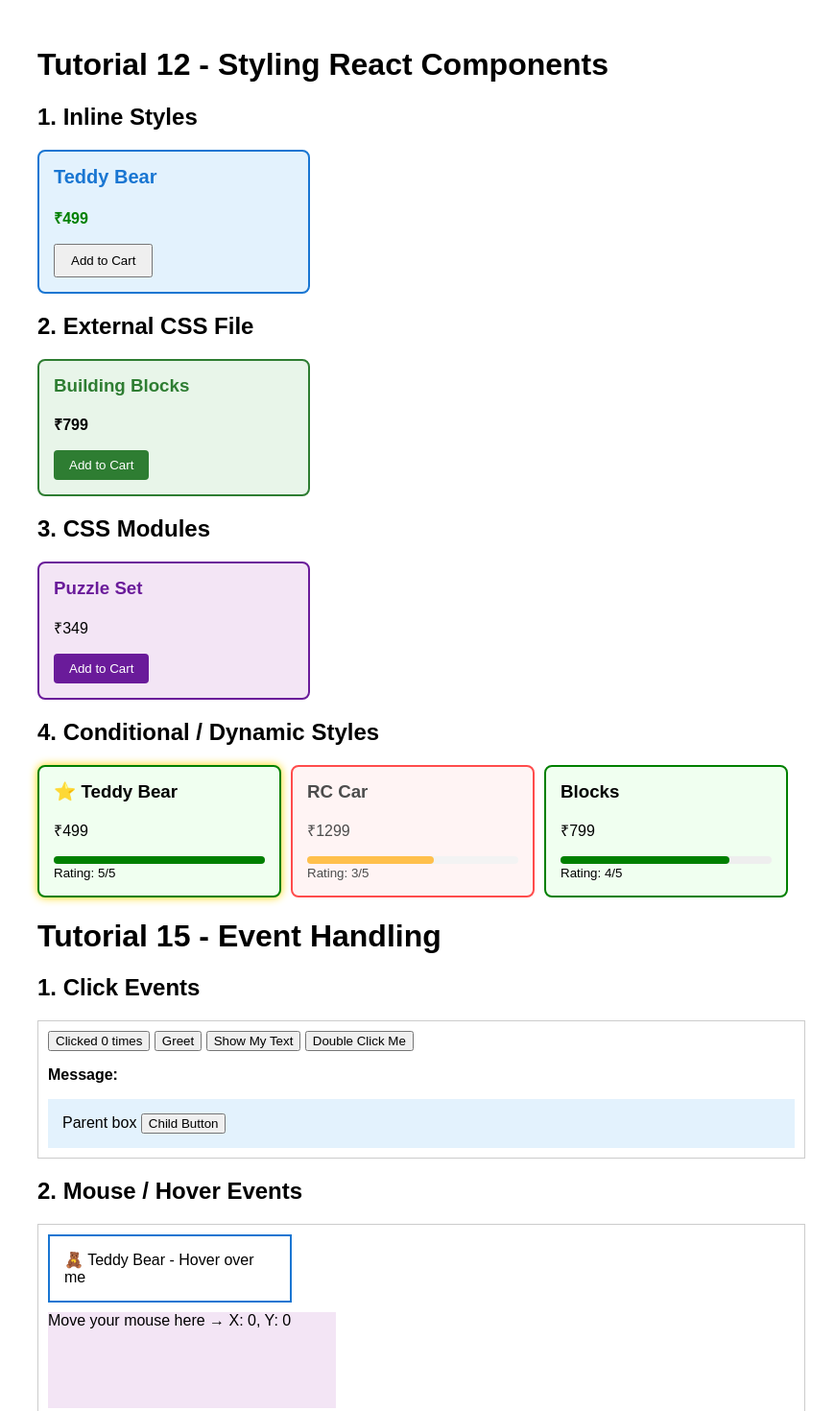
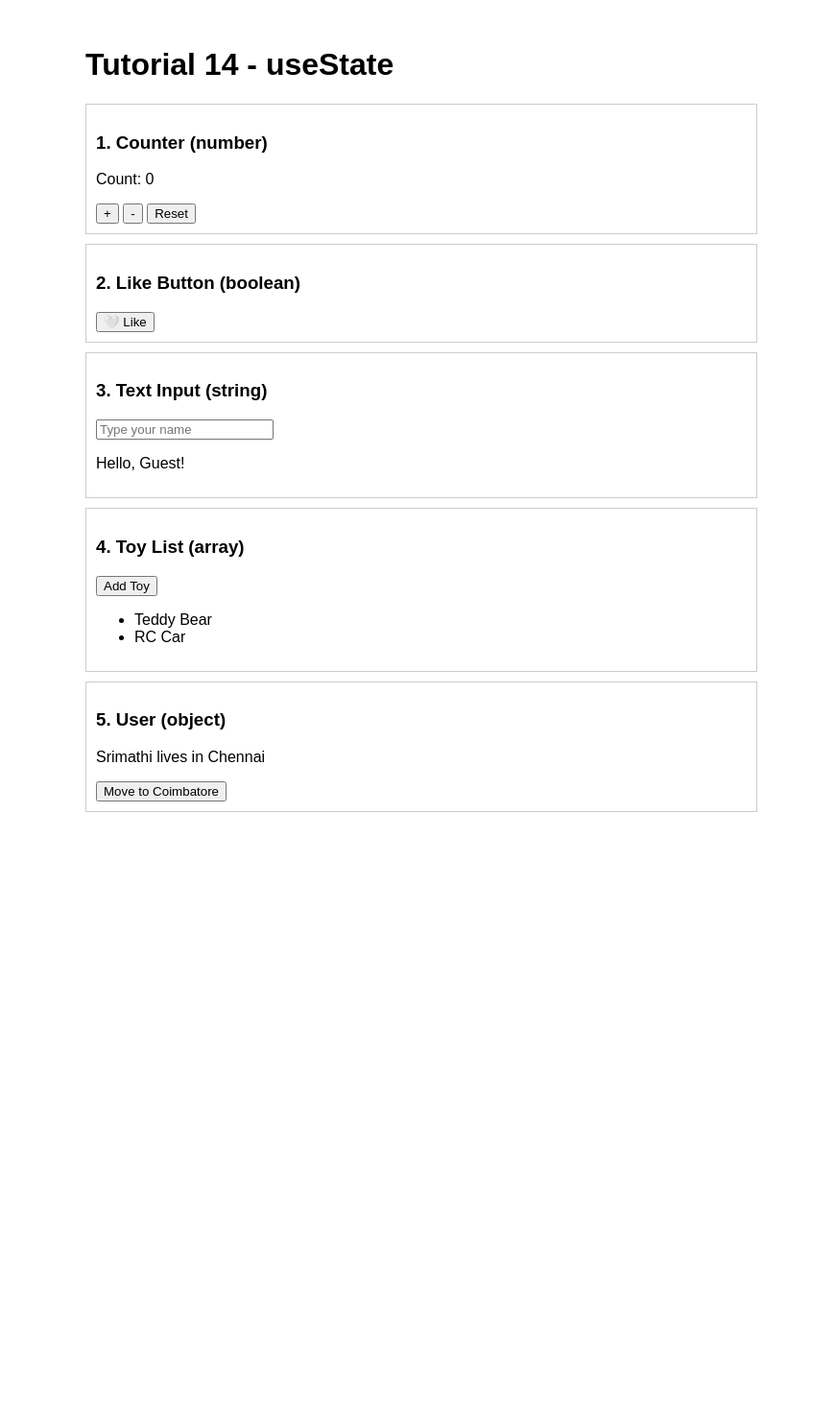
Before and after one commit to gsrimathimsc-dotcom/react-learning, a React (Vite) app in the folder tutorial2-app/: page / in a window 1280 px wide. Shown: the top 1470 px of the page at 96% size, without its empty margins (201-1071 px from the left). After the commit the page ends 884 px from the top, so only its background shows below. Built offline with nearby package versions, Linux system fonts and the light colour scheme.

Commit message:
useStete - Completed

```diff
--- a/tutorial2-app/src/App.jsx
+++ b/tutorial2-app/src/App.jsx
@@ -1,14 +1,4 @@
-// App.jsx
-import InlineStyle from "./InlineStyle";
-import ExternalCSS from "./ExternalCSS";
-import CSSModule from "./CSSModule";
-import DynamicStyle from "./DynamicStyle";
-import ClickEvents from "./ClickEvents";
-import MouseEvents from "./MouseEvents";
-import KeyboardEvents from "./KeyboardEvents";
-import FormEvents from "./FormEvents";
-import OtherEvents from "./OtherEvents";
-import EventProps from "./EventProps";
+import UseStateDemo from "./UseStateDemo";
 
 function App() {
   return (
@@ -16,41 +6,12 @@ function App() {
       style={{
         fontFamily: "Arial",
         padding: "20px",
-        maxWidth: "800px",
+        maxWidth: "700px",
         margin: "0 auto",
       }}
     >
-      <h1>Tutorial 12 - Styling React Components</h1>
-
-      <h2>1. Inline Styles</h2>
-      <InlineStyle />
-
-      <h2>2. External CSS File</h2>
-      <ExternalCSS />
-
-      <h2>3. CSS Modules</h2>
-      <CSSModule />
-
-      <h2>4. Conditional / Dynamic Styles</h2>
-      <DynamicStyle />
-      <h1>Tutorial 15 - Event Handling</h1>
-
-      <h2>1. Click Events</h2>
-      <ClickEvents />
-
-      <h2>2. Mouse / Hover Events</h2>
-      <MouseEvents />
-
-      <h2>3. Keyboard Events</h2>
-      <KeyboardEvents />
-
-      <h2>4. Form Events</h2>
-      <FormEvents />
-
-      <h2>5. @Other Events@ (Copy, Paste, Scroll)</h2>
-      <OtherEvents />
-      <h2>6. Event Handlers as Props</h2>
-      <EventProps />
+      <h1>Tutorial 14 - useState</h1>
+      <UseStateDemo />
     </div>
   );
 }
--- /dev/null
+++ b/tutorial2-app/src/UseStateDemo.jsx
@@ -0,0 +1,77 @@
+// UseStateDemo.jsx
+import { useState } from "react";
+
+function UseStateDemo() {
+  // 1. Number
+  const [count, setCount] = useState(0);
+
+  // 2. Boolean (true / false)
+  const [isLiked, setIsLiked] = useState(false);
+
+  // 3. String (text input)
+  const [name, setName] = useState("");
+
+  // 4. Array
+  const [toys, setToys] = useState(["Teddy Bear", "RC Car"]);
+
+  // 5. Object
+  const [user, setUser] = useState({ name: "Srimathi", city: "Chennai" });
+
+  const box = { border: "1px solid #ccc", padding: "10px", margin: "10px 0" };
+
+  return (
+    <div>
+      {/* 1. Number: counter */}
+      <div style={box}>
+        <h3>1. Counter (number)</h3>
+        <p>Count: {count}</p>
+        <button onClick={() => setCount(count + 1)}>+</button>{" "}
+        <button onClick={() => setCount(count - 1)}>-</button>{" "}
+        <button onClick={() => setCount(0)}>Reset</button>
+      </div>
+
+      {/* 2. Boolean: toggle */}
+      <div style={box}>
+        <h3>2. Like Button (boolean)</h3>
+        <button onClick={() => setIsLiked(!isLiked)}>
+          {isLiked ? "❤️ Liked" : "🤍 Like"}
+        </button>
+      </div>
+
+      {/* 3. String: input */}
+      <div style={box}>
+        <h3>3. Text Input (string)</h3>
+        <input
+          value={name}
+          onChange={(e) => setName(e.target.value)}
+          placeholder="Type your name"
+        />
+        <p>Hello, {name || "Guest"}!</p>
+      </div>
+
+      {/* 4. Array: add an item */}
+      <div style={box}>
+        <h3>4. Toy List (array)</h3>
+        <button onClick={() => setToys([...toys, "New Toy " + (toys.length + 1)])}>
+          Add Toy
+        </button>
+        <ul>
+          {toys.map((toy) => (
+            <li key={toy}>{toy}</li>
+          ))}
+        </ul>
+      </div>
+
+      {/* 5. Object: update one property */}
+      <div style={box}>
+        <h3>5. User (object)</h3>
+        <p>{user.name} lives in {user.city}</p>
+        <button onClick={() => setUser({ ...user, city: "Coimbatore" })}>
+          Move to Coimbatore
+        </button>
+      </div>
+    </div>
+  );
+}
+
+export default UseStateDemo;
```
